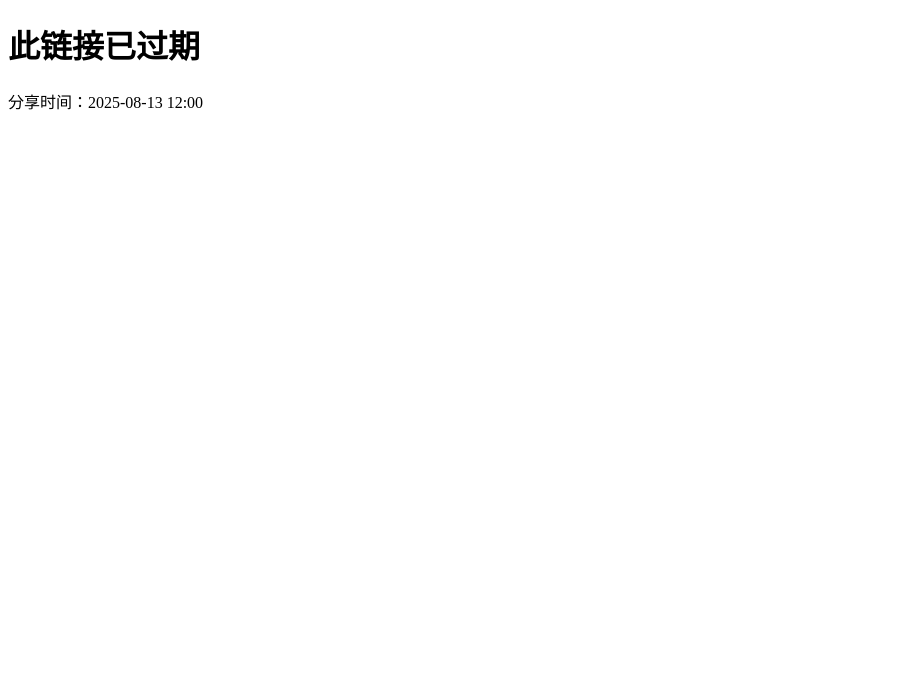
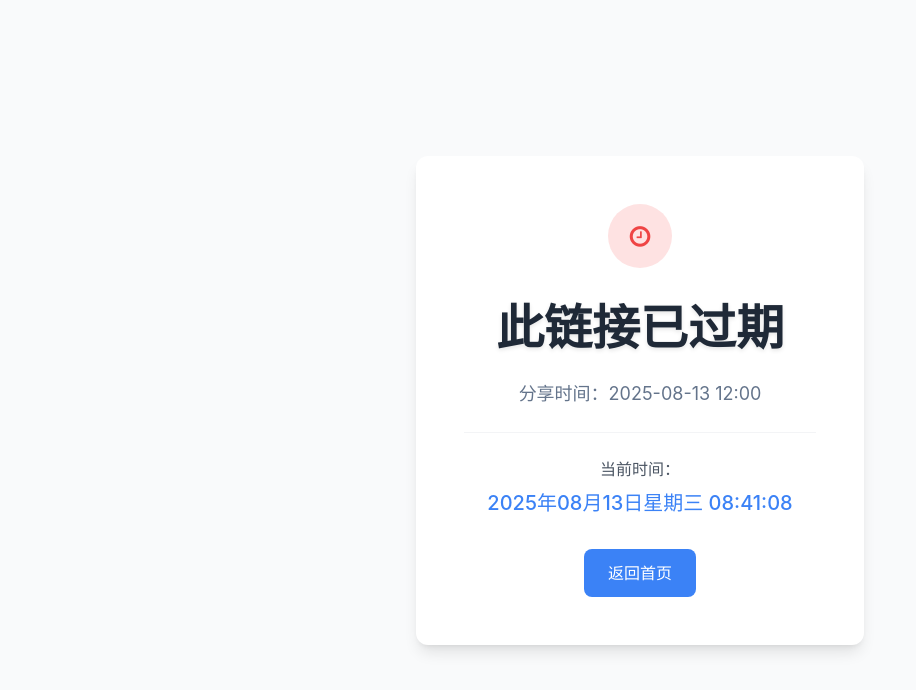
Before and after one commit to hhpsilence/share-test, a plain HTML site: page index.html in a window 1280 px wide. Shown: the whole page, without its empty margins (0-916 px from the left). Drawn offline with nearby package versions, Linux system fonts and the light colour scheme.

Commit message:
Update index.html

```diff
--- a/index.html
+++ b/index.html
@@ -1,4 +1,82 @@
 <!doctype html>
-<title>已过期</title>
-<h1>此链接已过期</h1>
-<p>分享时间：2025-08-13 12:00</p>
+<html lang="zh-CN">
+<head>
+    <meta charset="UTF-8">
+    <meta name="viewport" content="width=device-width, initial-scale=1.0">
+    <title>已过期</title>
+    <script src="https://cdn.tailwindcss.com"></script>
+    <link href="https://cdn.jsdelivr.net/npm/font-awesome@4.7.0/css/font-awesome.min.css" rel="stylesheet">
+    <script>
+        tailwind.config = {
+            theme: {
+                extend: {
+                    colors: {
+                        primary: '#3b82f6',
+                        secondary: '#64748b',
+                    },
+                    fontFamily: {
+                        sans: ['Inter', 'system-ui', 'sans-serif'],
+                    },
+                }
+            }
+        }
+    </script>
+    <style type="text/tailwindcss">
+        @layer utilities {
+            .content-auto {
+                content-visibility: auto;
+            }
+            .text-shadow {
+                text-shadow: 0 2px 4px rgba(0,0,0,0.1);
+            }
+        }
+    </style>
+</head>
+<body class="bg-gray-50 min-h-screen flex items-center justify-center p-4 font-sans">
+    <div class="text-center max-w-md w-full bg-white rounded-xl shadow-lg p-8 md:p-12 transform transition-all duration-300 hover:shadow-xl">
+        <div class="w-16 h-16 bg-red-100 rounded-full flex items-center justify-center mx-auto mb-6">
+            <i class="fa fa-clock-o text-2xl text-red-500"></i>
+        </div>
+
+        <h1 class="text-[clamp(2rem,5vw,3rem)] font-bold text-gray-800 mb-4 text-shadow">此链接已过期</h1>
+
+        <p class="text-secondary text-lg mb-6">分享时间：2025-08-13 12:00</p>
+
+        <div class="border-t border-gray-100 pt-6">
+            <p class="text-gray-600 mb-2">当前时间：</p>
+            <p id="currentTime" class="text-xl font-medium text-primary"></p>
+        </div>
+
+        <div class="mt-8">
+            <a href="#" class="inline-block bg-primary hover:bg-primary/90 text-white font-medium py-3 px-6 rounded-lg transition-all duration-300 transform hover:-translate-y-1">
+                返回首页
+            </a>
+        </div>
+    </div>
+
+    <script>
+        // 更新当前时间的函数
+        function updateCurrentTime() {
+            const now = new Date();
+            // 格式化时间为：年-月-日 时:分:秒 星期几
+            const options = {
+                year: 'numeric',
+                month: '2-digit',
+                day: '2-digit',
+                hour: '2-digit',
+                minute: '2-digit',
+                second: '2-digit',
+                weekday: 'long'
+            };
+            const formattedTime = now.toLocaleString('zh-CN', options);
+            document.getElementById('currentTime').textContent = formattedTime;
+        }
+
+        // 初始调用一次
+        updateCurrentTime();
+
+        // 每秒更新一次时间
+        setInterval(updateCurrentTime, 1000);
+    </script>
+</body>
+</html>
```
